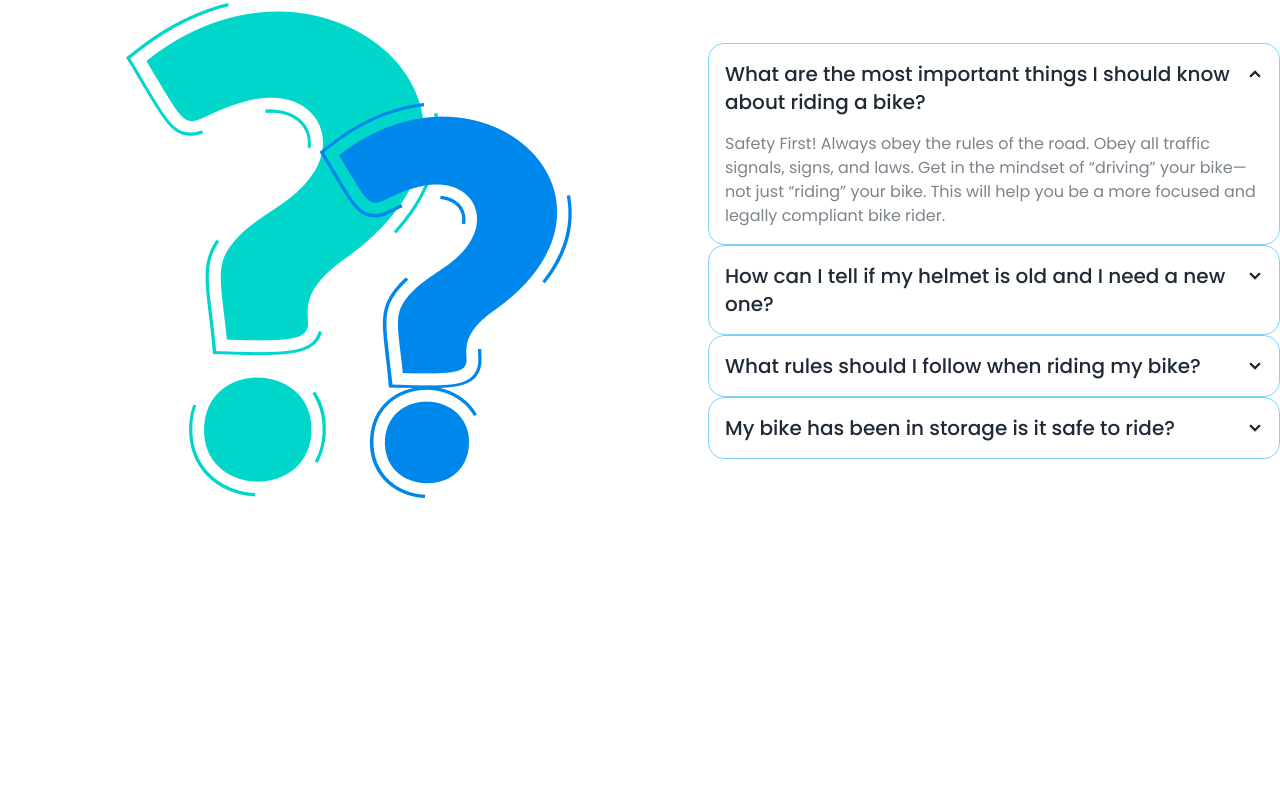
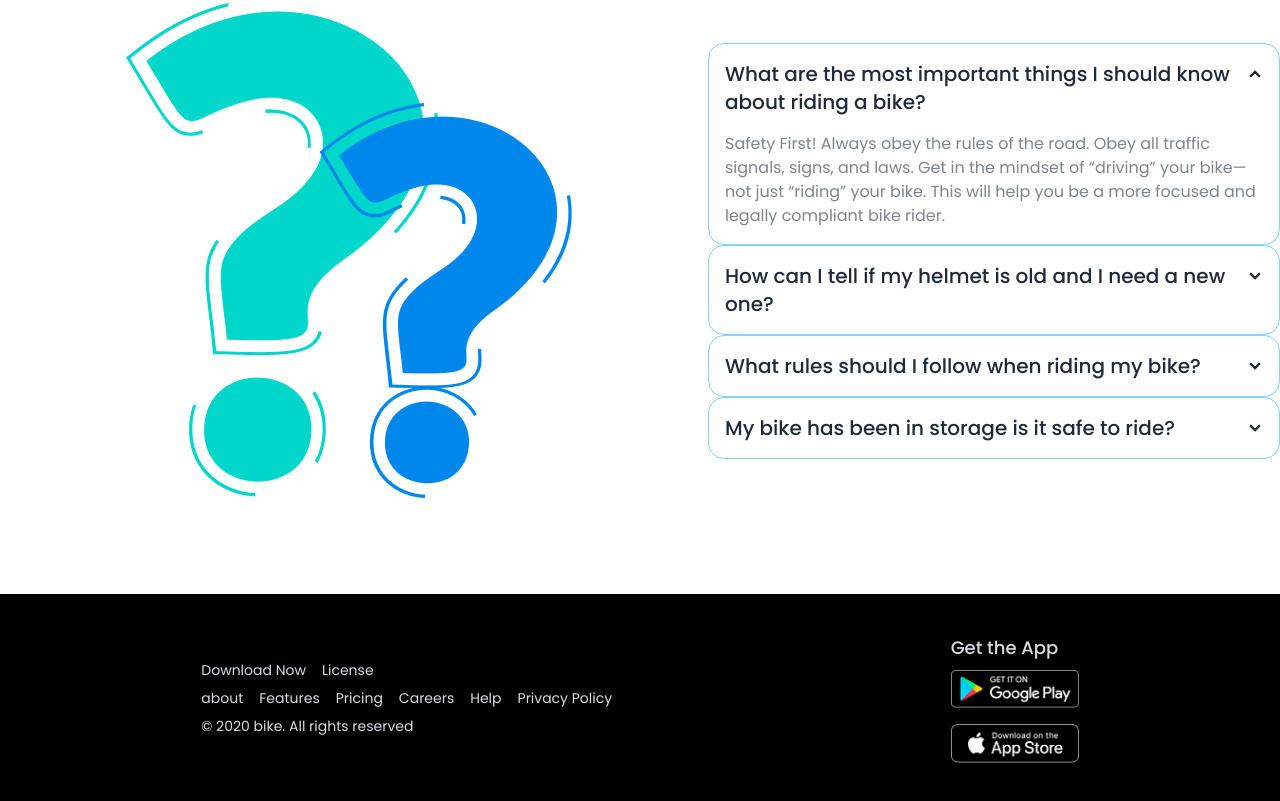
Before and after one commit to rifat-hasan121/bike-zone, a plain HTML site: page index.html in a window 1280 px wide. Shown: the part 2747-3548 px from the top of the page. Before the commit the page ends 3341 px from the top, so only its background shows below. Drawn offline with nearby package versions, Linux system fonts and the light colour scheme.

Commit message:
finish this projects

```diff
--- a/index.html
+++ b/index.html
@@ -209,7 +209,7 @@
                   Lacus, fermentum amet faucibus sed id nisi lectus at.
                 </p>
                 <div class="card-actions justify-start">
-                  <button class="btn bg-bike-primary">Read More</button>
+                  <button class="btn bg-bike-primary ">Read More</button>
                 </div>
               </div>
             </div>
@@ -228,7 +228,7 @@
                   Lacus, fermentum amet faucibus sed id nisi lectus at.
                 </p>
                 <div class="card-actions justify-start">
-                  <button class="btn bg-bike-primary">Read More</button>
+                  <button class="btn bg-white hover:bg-bike-primary text-[#E76F51] hover:text-white border border-[#E76F51]">Read More</button>
                 </div>
               </div>
             </div>
@@ -247,7 +247,7 @@
                   Lacus, fermentum amet faucibus sed id nisi lectus at.
                 </p>
                 <div class="card-actions justify-start">
-                  <button class="btn bg-bike-primary">Read More</button>
+                  <button class="btn bg-white hover:bg-bike-primary text-[#E76F51] hover:text-white border border-[#E76F51]">Read More</button>
                 </div>
               </div>
             </div>
@@ -456,6 +456,38 @@
     </main>
 
     <!-- Footer Section -->
-    <footer></footer>
+    <footer class="footer bg-black justify-around items-center text-neutral-content p-10">
+  <aside>
+    <ul class="flex gap-4 cursor-pointer">
+      <li>Download Now</li>
+      <li>License</li>
+    </ul>
+   <div class="">
+    <ul class="flex flex-wrap gap-4 cursor-pointer">
+      <li>about</li>
+      <li>Features</li>
+      <li>Pricing</li>
+      <li>Careers</li>
+      <li>Help</li>
+      <li>Privacy Policy</li>
+    </ul>
+   </div>
+   <div>
+    <h3>© 2020 bike. All rights reserved</h3>
+   </div>
+  </aside>
+  <nav>
+    <h6 class=" text-[#D9DBE1] text-lg font-medium">Get the App</h6>
+    <div class="grid grid-cols-1 gap-4">
+      <a>
+      <img class="w-32" src="images/others/android.png" alt="">
+      </a>
+      <a>
+        <img class="w-32" src="images/others/ios.png" alt="">
+      </a>
+
+    </div>
+  </nav>
+</footer>
   </body>
 </html>
```
